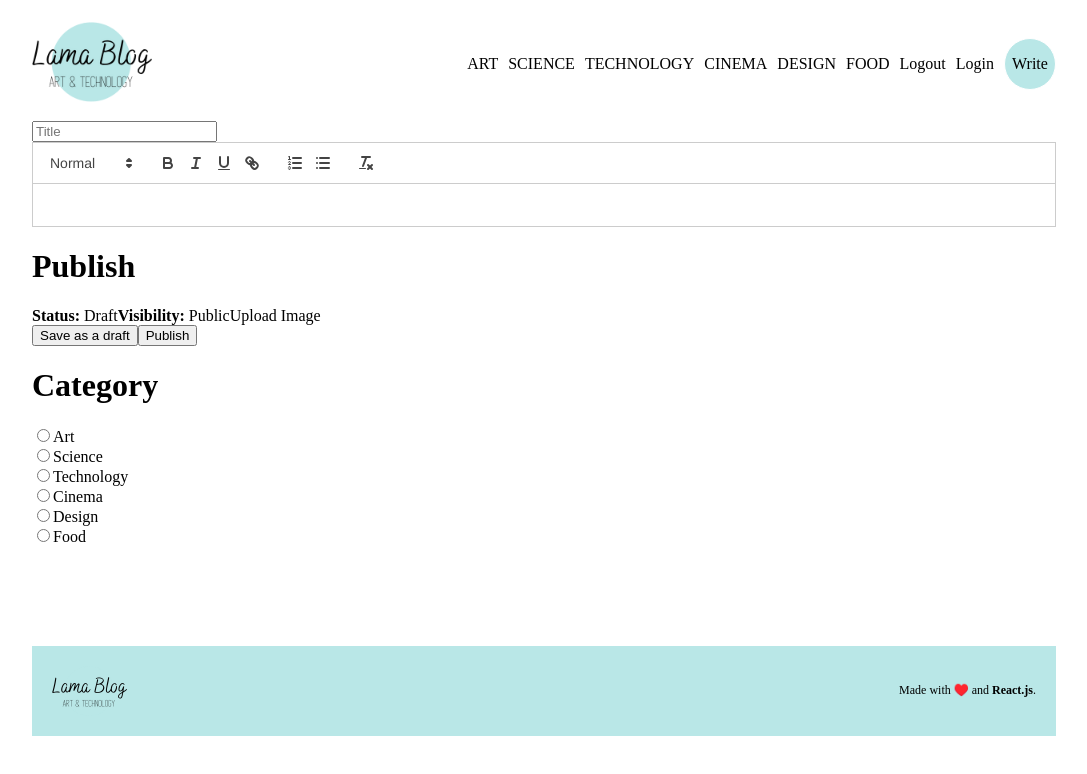
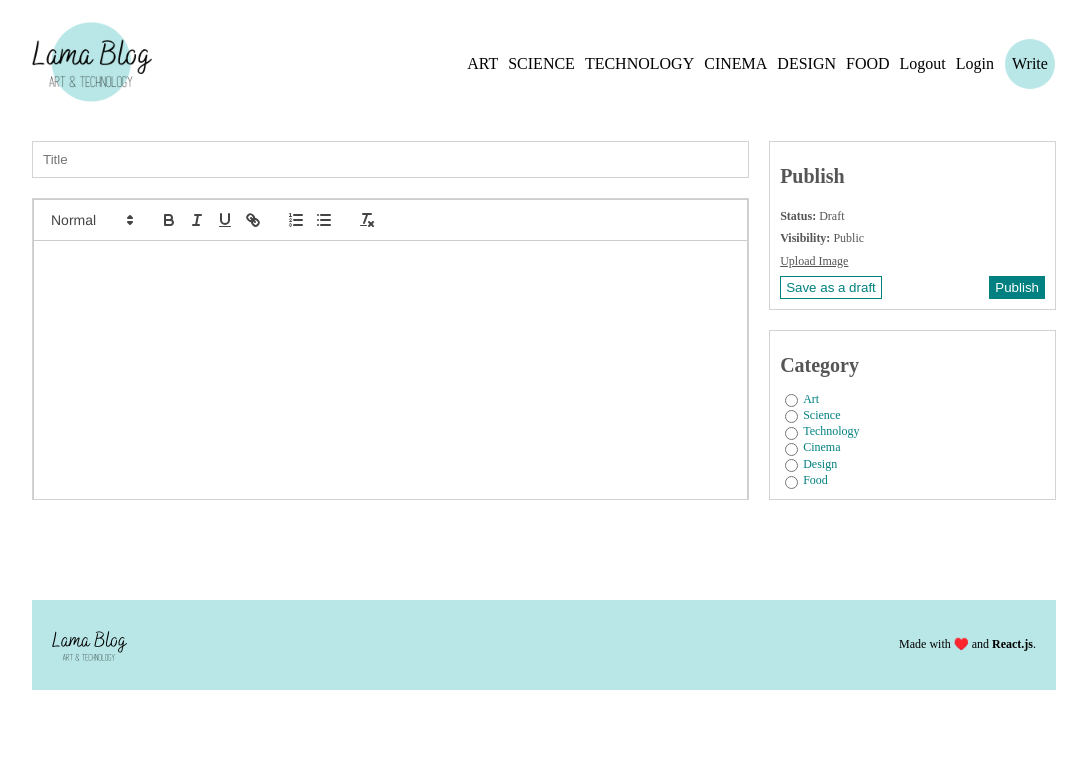
Before and after one commit to MariAzhdari/react-full-blog-app, a React (Create React App) app in the folder client/: page /write in a window 1280 px wide. Shown: the top 774 px of the page, without its empty margins (96-1183 px from the left). Built offline with nearby package versions, Linux system fonts and the light colour scheme.

Commit message:
add style for write page

```diff
--- a/client/src/style.scss
+++ b/client/src/style.scss
@@ -291,6 +291,90 @@ $lightGreen: #b9e7e7;
         }
       }
     }
+     //WRITE
+
+    .add {
+      margin-top: 20px;
+      display: flex;
+      gap: 20px;
+
+      .content {
+        flex: 5;
+        display: flex;
+        flex-direction: column;
+        gap: 20px;
+
+        input {
+          padding: 10px;
+          border: 1px solid lightgray;
+        }
+
+        .editorContainer {
+          height: 300px;
+          overflow: scroll;
+          border: 1px solid lightgray;
+
+          .editor {
+            height: 100%;
+            border: none;
+          }
+        }
+      }
+
+      .menu {
+        flex: 2;
+        display: flex;
+        flex-direction: column;
+        gap: 20px;
+
+        .item {
+          border: 1px solid lightgray;
+          padding: 10px;
+          flex:1;
+          display: flex;
+          flex-direction: column;
+          justify-content: space-between;
+          font-size: 12px;
+          color: #555;
+
+          h1{
+            font-size: 20px;
+          }
+
+          .file{
+            text-decoration: underline;
+            cursor: pointer;
+          }
+
+          .buttons{
+            display: flex;
+            justify-content: space-between;
+
+            :first-child{
+              cursor: pointer;
+              color: teal;
+              background-color: white;
+              border: 1px solid teal;
+              padding: 3px 5px;
+            }
+            :last-child{
+              cursor: pointer;
+              color: white;
+              background-color: teal;
+              border: 1px solid teal;
+              padding: 3px 5px;
+            }
+          }
+
+          .cat{
+            display: flex;
+            align-items: center;
+            gap: 2px;
+            color: teal;
+          }
+        }
+      }
+    }
 
         }
     }
```
